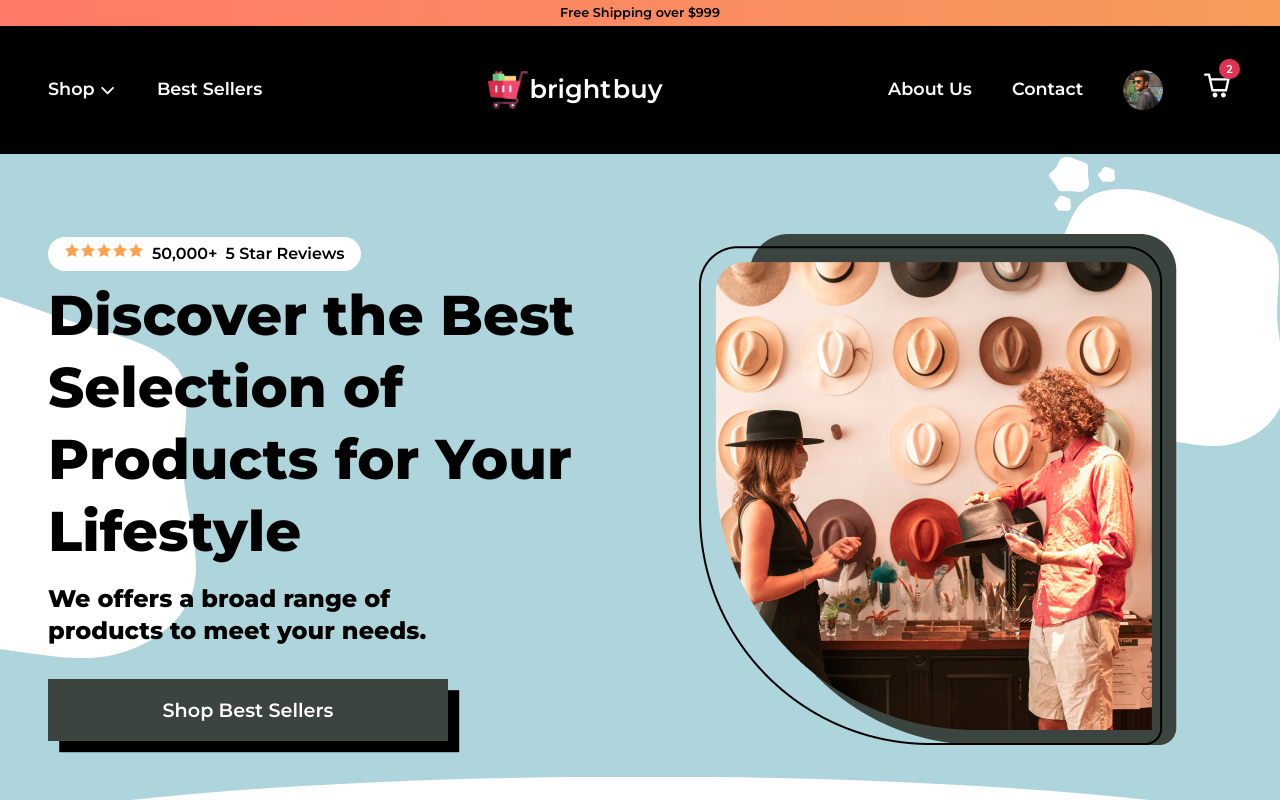
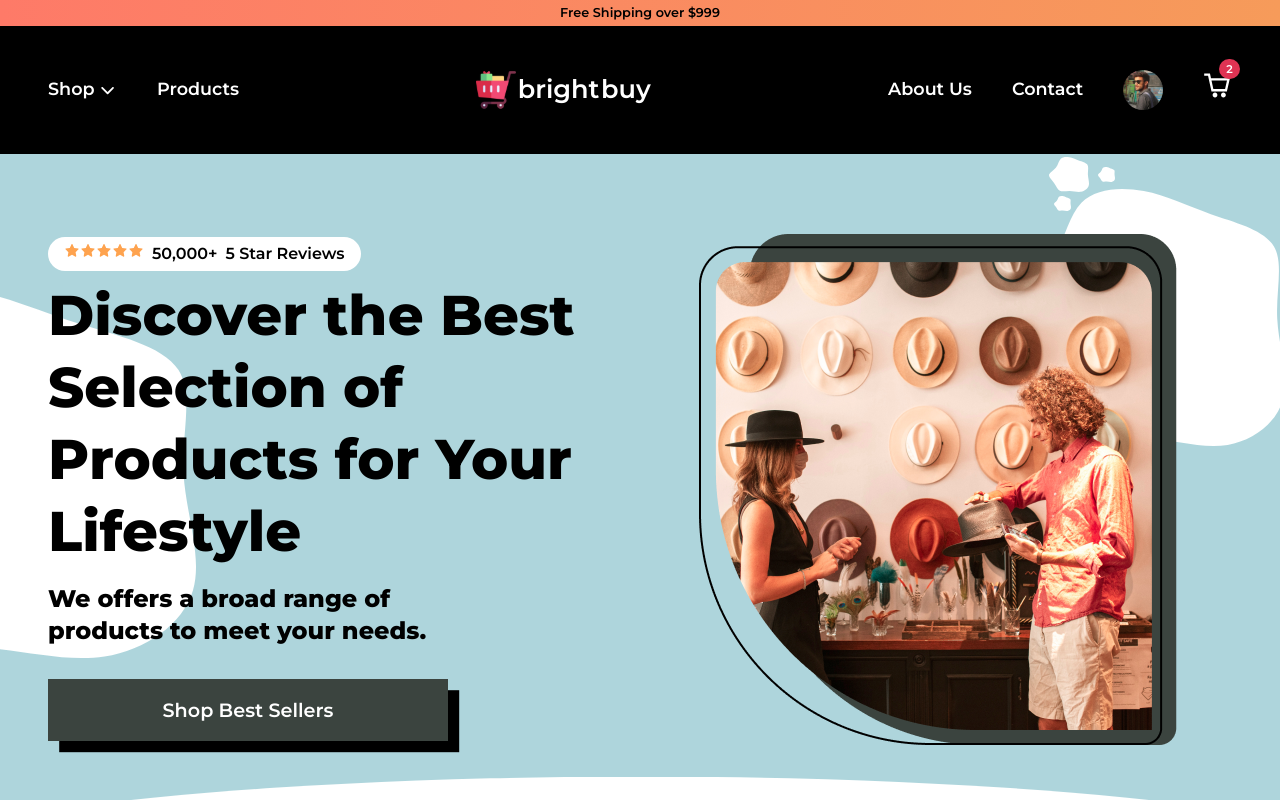
Before and after one commit to ze-n/brightbuy, a React (Create React App) app: page / in a window 1280 px wide. Shown: the top 800 px of the page. Built offline with nearby package versions, Linux system fonts and the light colour scheme; grey boxes are pictures that could not be loaded.

Commit message:
added link to products page

```diff
--- a/src/components/Header/Header.jsx
+++ b/src/components/Header/Header.jsx
@@ -32,9 +32,9 @@ const Header = () => {
             </a>
           </li>
           <li className="nav__items">
-            <a href="#" className="nav__link">
-              Best Sellers
-            </a>
+            <Link to="/products" className="nav__link">
+              Products
+            </Link>
           </li>
           <li className="nav__items logo hide-on-mobile">
             <Link to="/" className="nav__link">
```
